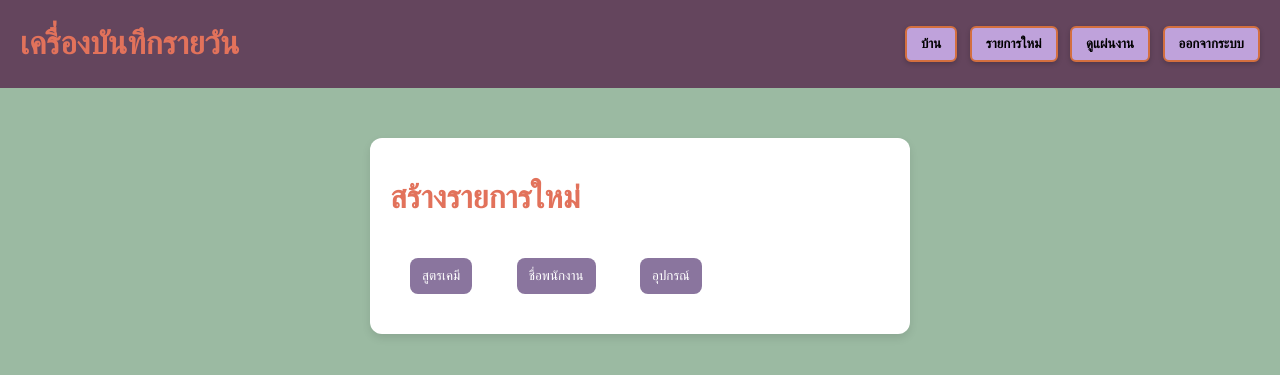
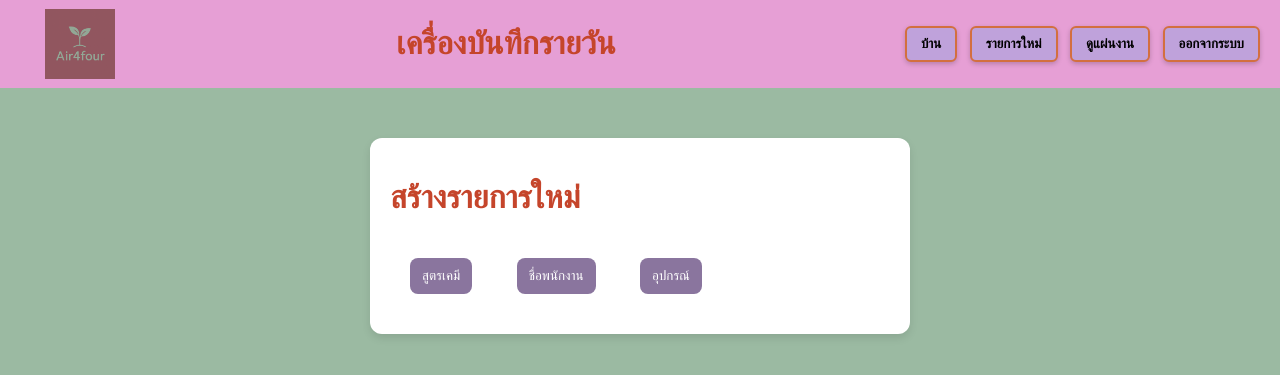
Before and after one commit to kesarasra/Air4AppResume, a Flask app: page /newitem in a window 1280 px wide. Shown: the top 375 px of the page. Run offline with Flask 3, Linux system fonts and the light colour scheme; parts of the project's set-up code (start-up, migrations or seed data) failed here and were passed over.

Commit message:
Added logo and favicon to the site

```diff
--- a/static/activity.html
+++ b/static/activity.html
@@ -5,9 +5,11 @@
   <meta name="viewport" content="width=device-width, initial-scale=1.0" />
   <title>Step 3: Activities</title>
   <link rel="stylesheet" href="styles/style.css" />
+  <link rel="icon" type="image/png" sizes="32x32" href="/static/favicon.png">
 </head>
 <body>
   <header class="navbar">
+    <img src="/static/images/logo.png" alt="Air4four Logo" class="site-logo">
     <h1>เครื่องบันทึกรายวัน</h1>
     <div>
         <button onclick="window.location.href='/'">บ้าน</button>
--- a/static/confirm.html
+++ b/static/confirm.html
@@ -5,9 +5,11 @@
   <meta name="viewport" content="width=device-width, initial-scale=1.0" />
   <title>Step 4: Confirm</title>
   <link rel="stylesheet" href="styles/style.css" />
+  <link rel="icon" type="image/png" sizes="32x32" href="/static/favicon.png">
 </head>
 <body>
   <header class="navbar">
+    <img src="/static/images/logo.png" alt="Air4four Logo" class="site-logo">
     <h1>เครื่องบันทึกรายวัน</h1>
     <div>
       <button onclick="window.location.href='/'">บ้าน</button>
--- a/static/location.html
+++ b/static/location.html
@@ -5,6 +5,7 @@
   <meta name="viewport" content="width=device-width, initial-scale=1.0" />
   <title>Step 2: Location</title>
   <link rel="stylesheet" href="styles/style.css" />
+  <link rel="icon" type="image/png" sizes="32x32" href="/static/favicon.png">
   <style>
     /* Optional quick styles for multiple sets */
     #pz-container {
@@ -51,6 +52,7 @@
 </head>
 <body>
   <header class="navbar">
+    <img src="/static/images/logo.png" alt="Air4four Logo" class="site-logo">
     <h1>เครื่องบันทึกรายวัน</h1>
     <div>
       <button onclick="window.location.href='/'">บ้าน</button>
--- a/static/login.html
+++ b/static/login.html
@@ -5,9 +5,11 @@
   <meta name="viewport" content="width=device-width, initial-scale=1.0" />
   <title>Login - Daily Logger</title>
   <link rel="stylesheet" href="/static/styles/style.css" />
+  <link rel="icon" type="image/png" sizes="32x32" href="/static/favicon.png">
 </head>
 <body>
     <header class="navbar">
+      <img src="/static/images/logo.png" alt="Air4four Logo" class="site-logo">
         <h1>เครื่องบันทึกรายวัน</h1>
     </header>
   <main class="container">
--- a/static/styles/style.css
+++ b/static/styles/style.css
@@ -26,7 +26,7 @@ body {
 }
 
 h1 {
-  color: #E2725B;
+  color: #c5452b;
 }
 
 h2 {
@@ -178,7 +178,7 @@ input[type="checkbox"][name="activity"] {
 .navbar {
   position: sticky;
   top: 0;
-  background-color: #64455d;
+  background-color: #e69fd5;
   color: white;
   padding:4px 20px;
   z-index: 1000;
@@ -186,6 +186,11 @@ input[type="checkbox"][name="activity"] {
   justify-content: space-between;
   align-items: center;
   font-family: Arial, sans-serif;
+}
+
+.navbar .site-logo {
+    height: 70px; /* adjust size */
+    margin-left: 25px;
 }
 
 .navbar button {
--- a/static/success.html
+++ b/static/success.html
@@ -5,9 +5,11 @@
   <meta name="viewport" content="width=device-width, initial-scale=1.0" />
   <title>Step 2: Location</title>
   <link rel="stylesheet" href="styles/style.css" />
+  <link rel="icon" type="image/png" sizes="32x32" href="/static/favicon.png">
 </head>
 <body>
   <header class="navbar">
+    <img src="/static/images/logo.png" alt="Air4four Logo" class="site-logo">
     <h1>เครื่องบันทึกรายวัน</h1>
     <div>
         <button onclick="window.location.href='/'">บ้าน</button>
--- a/templates/index.html
+++ b/templates/index.html
@@ -3,11 +3,13 @@
 <head>
   <meta charset="UTF-8" />
   <meta name="viewport" content="width=device-width, initial-scale=1.0" />
-  <title>Daily Logger - Step 1</title>
+  <title>Daily Logger</title>
   <link rel="stylesheet" href="styles/style.css" />
+  <link rel="icon" type="image/png" sizes="32x32" href="/static/favicon.png">
 </head>
 <body>
   <header class="navbar">
+    <img src="/static/images/logo.png" alt="Air4four Logo" class="site-logo">
     <h1>เครื่องบันทึกรายวัน</h1>
     <div>
         <button onclick="window.location.href='/'">บ้าน</button>
--- a/templates/newitem.html
+++ b/templates/newitem.html
@@ -5,9 +5,11 @@
   <meta name="viewport" content="width=device-width, initial-scale=1.0" />
   <title>Create New Items</title>
   <link rel="stylesheet" href="styles/style.css" />
+  <link rel="icon" type="image/png" sizes="32x32" href="/static/favicon.png">
 </head>
 <body>
   <header class="navbar">
+    <img src="/static/images/logo.png" alt="Air4four Logo" class="site-logo">
     <h1>เครื่องบันทึกรายวัน</h1>
     <div>
       <button onclick="window.location.href='/'">บ้าน</button>
```
Also changed, not shown: templates/view_log.html (+5 -3 lines), static/favicon.png (added), static/images/logo.png (added).
